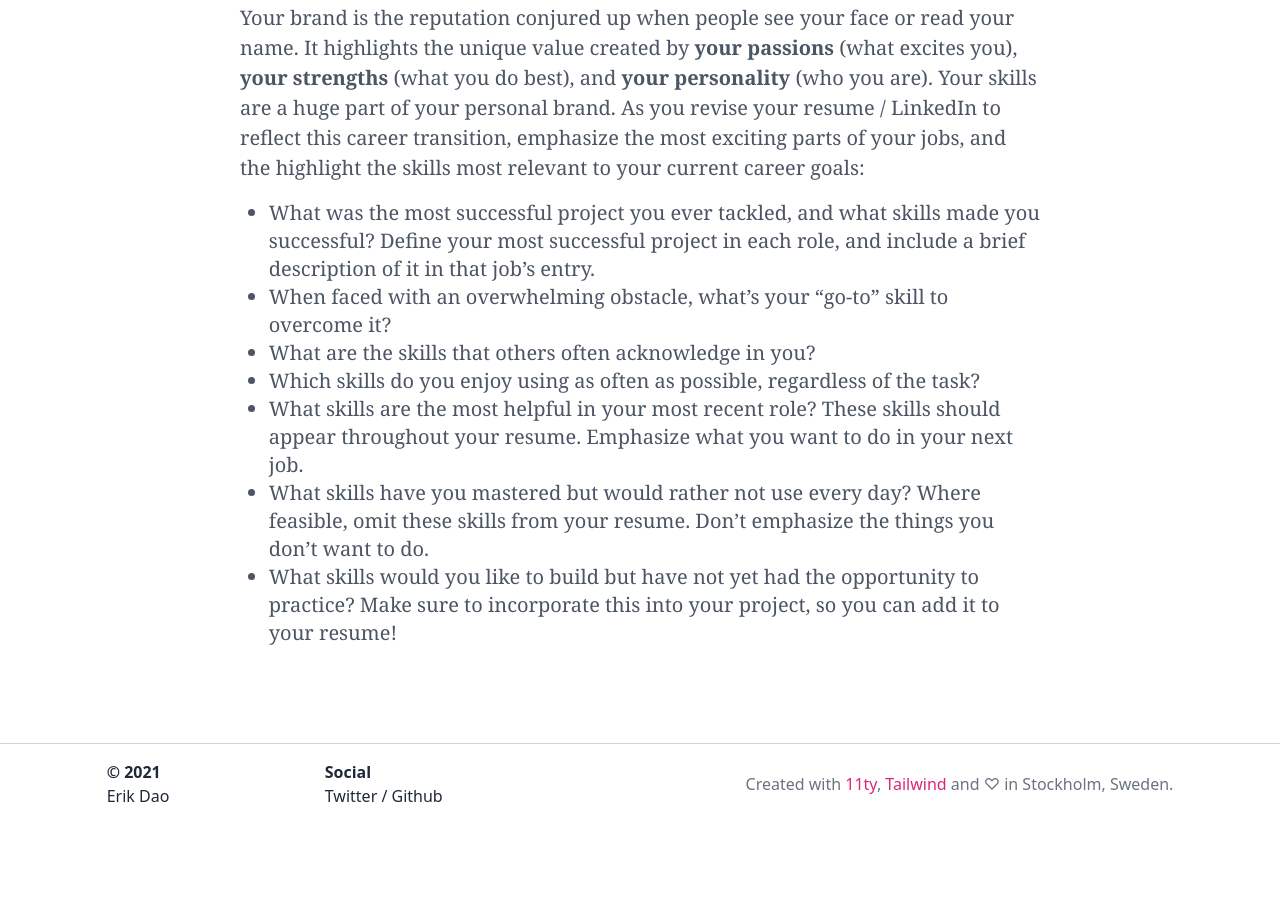
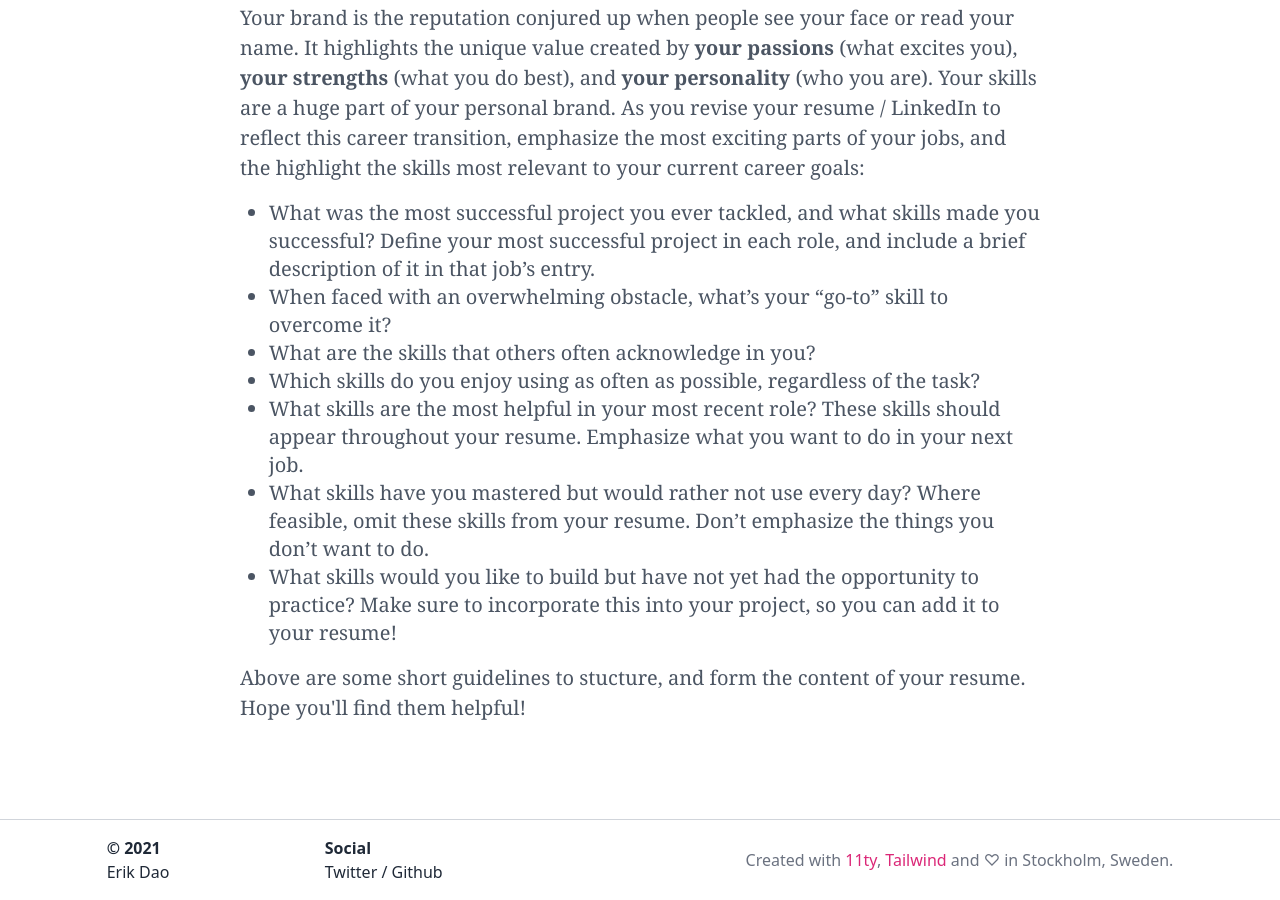
Before and after one commit to erikdao/erikdao.com, an Eleventy site: page src/life/simple-guideline-for-an-engineering-resume.md in a window 1280 px wide. Shown: the part 3865-4765 px from the top of the page. Before the commit the page ends 4689 px from the top, so only its background shows below. Built offline with nearby package versions, Linux system fonts and the light colour scheme; Eleventy itself is replaced by a stand-in of ours; files that its build step writes are made by us from their sources; what markdown-it-implicit-figures would draw is missing.

Commit message:
Update resume

```diff
--- a/src/life/simple-guideline-for-an-engineering-resume.md
+++ b/src/life/simple-guideline-for-an-engineering-resume.md
@@ -94,3 +94,6 @@ Your brand is the reputation conjured up when people see your face or read your
 * What skills are the most helpful in your most recent role? These skills should appear throughout your resume. Emphasize what you want to do in your next job.
 * What skills have you mastered but would rather not use every day? Where feasible, omit these skills from your resume. Don’t emphasize the things you don’t want to do.
 * What skills would you like to build but have not yet had the opportunity to practice? Make sure to incorporate this into your project, so you can add it to your resume!
+
+
+Above are some short guidelines to stucture, and form the content of your resume. Hope you'll find them helpful!
```
